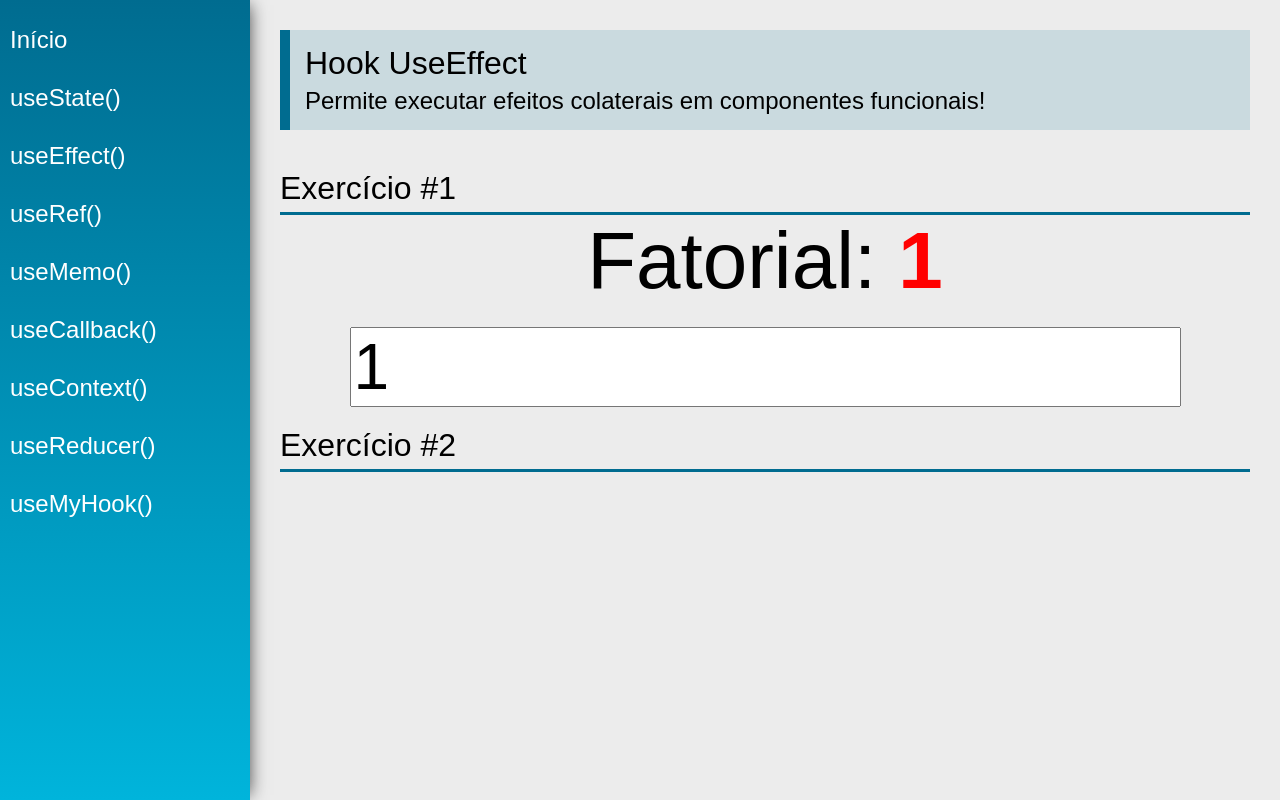
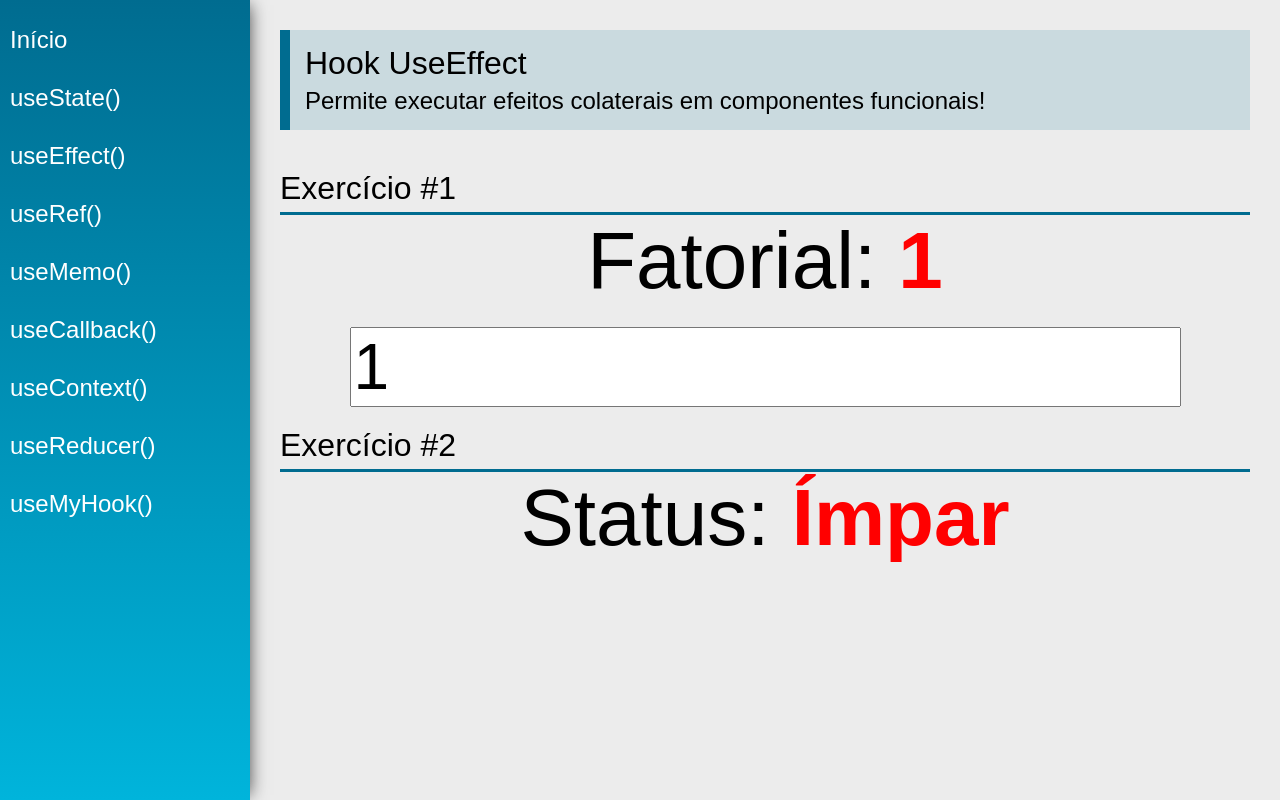
Before and after one commit to mbpfilho/hooks, a React (Create React App) app: page /useEffect in a window 1280 px wide. Built offline with nearby package versions, Linux system fonts and the light colour scheme.

Commit message:
desafio useEffect

```diff
--- a/src/views/examples/UseEffect.jsx
+++ b/src/views/examples/UseEffect.jsx
@@ -9,11 +9,20 @@
 }
 
 const UseEffect = (props) => {
+
+    //Ex #1
     const [getNumber,setNumber]=useState(1)
     const [getFatorial,setFatorial]=useState(1)
 
     useEffect(function(){
         setFatorial(calcFatorial(getNumber))
+    },[getNumber])
+
+    //Ex #2
+    const [status,setStatus]=useState("Ímpar")
+
+    useEffect(function(){
+        setStatus(getNumber%2===0?"Par":"Ímpar")
     },[getNumber])
 
     return (
@@ -32,7 +41,10 @@
             </div>
             <SectionTitle title="Exercício #2"></SectionTitle>
             <div className="center">
-
+                <div>
+                    <span className="text">Status: </span>
+                    <span className="text red">{status}</span>
+                </div>
             </div>
         </div>
     )
```
